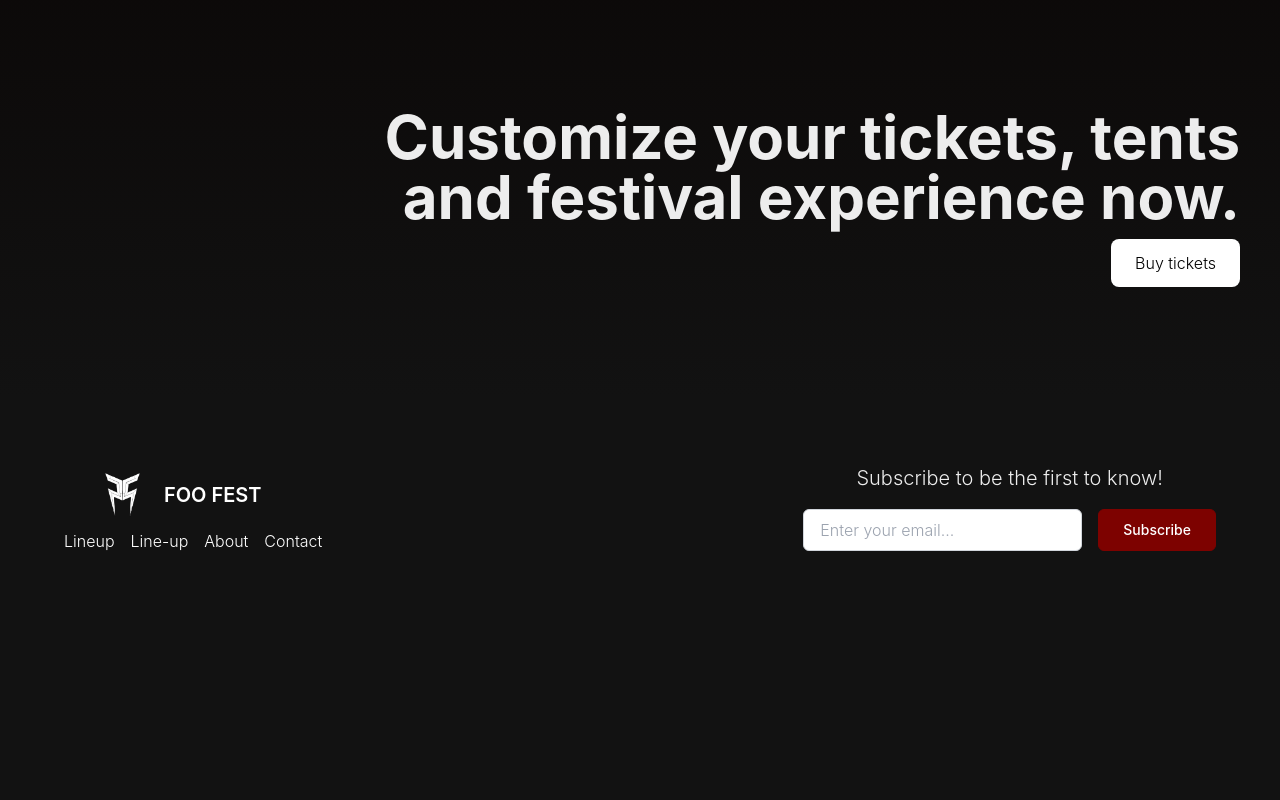
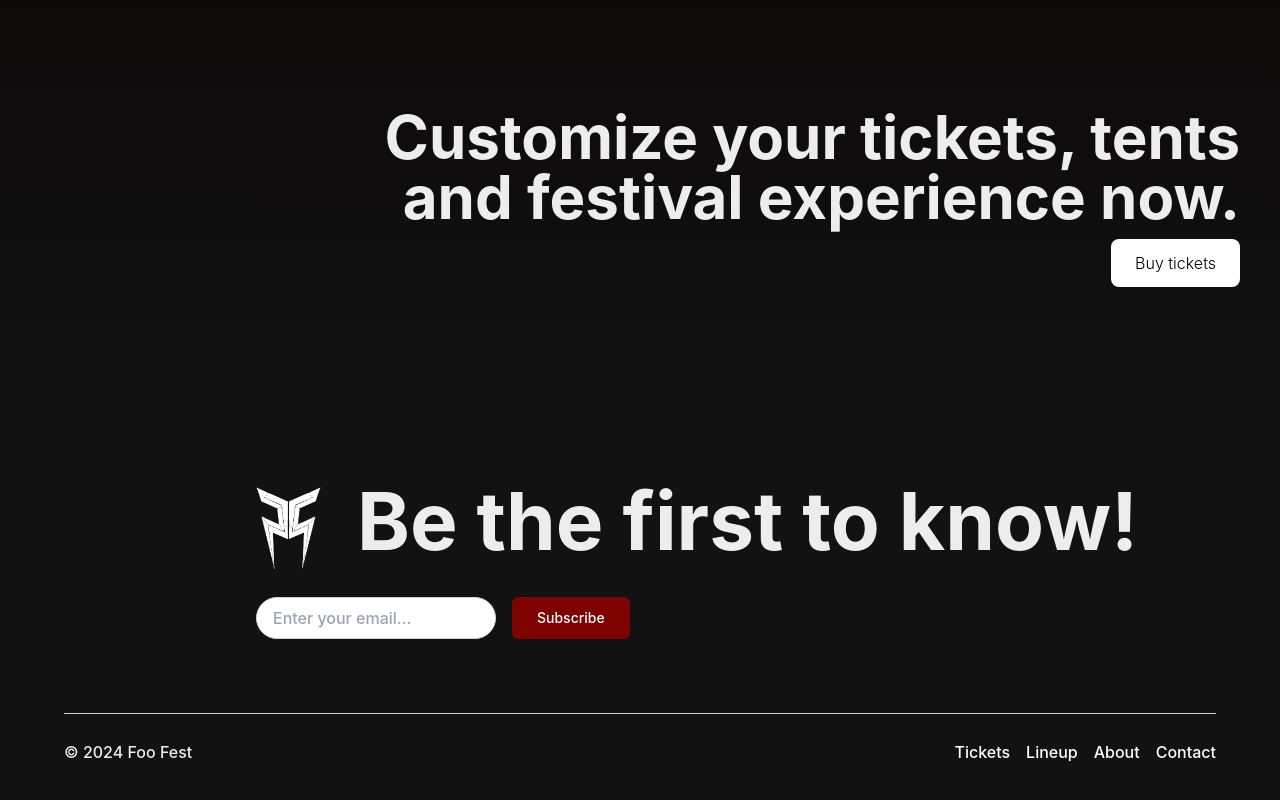
Before and after one commit to espi0001/t15-exam-project-forbedringer, a Next.js app: page / in a window 1280 px wide. Shown: the part 1203-2003 px from the top of the page. Before the commit the page ends 1820 px from the top, so only its background shows below. Built offline with nearby package versions, Linux system fonts and the light colour scheme; a web font is replaced by a local one.

Commit message:
Foreløbig opdatering af footer layout + styling

```diff
--- a/src/components/Footer.jsx
+++ b/src/components/Footer.jsx
@@ -8,19 +8,31 @@ import { Button } from "./ui/Button";
 const Footer = () => {
   return (
     //   mx-[20px] lg:mx-[64px] py-[64px] lg:py-[112px]
-    <footer className="mx-[20px] lg:mx-[64px] py-[64px] flex flex-col lg:flex-row justify-between items-center gap-[40px]">
-      <section className="flex flex-col items-center">
+    <footer className="mx-[20px] lg:mx-[64px] py-[64px] flex flex-col justify-between gap-[10px] font-medium">
+      <section className="flex lg:flex-col justify-between ml-48 mb-12">
         <div className="flex items-center gap-1">
-          <Image src={Logo} width={35} alt="logo" />
-          <h4 className="text-white text-xl m-5 font-semibold">FOO FEST</h4>
+          <Image src={Logo} width={65} alt="logo" />
+          {/* <h4 className="text-white text-xl m-5 font-semibold">FOO FEST</h4> */}
+          <h6 className="mb-4 text-[5rem] font-bold ml-8">Be the first to know!</h6>
         </div>
+        <form className="flex gap-4 w-full">
+          <input type="email" placeholder="Enter your email..." alt="Email entering form-field" className="w-1/4 px-4 py-2 rounded-full border border-gray-300 text-black focus:outline-none focus:ring-2 focus:ring-gray-500 transition-all duration-300" />
+          <Button type="submit" size="lg" alt="Button to click to subscribe with chosen email" variant="secondary" className="focus:ring-2 focus:ring-gray-500">
+            Subscribe
+          </Button>
+        </form>
+      </section>
 
-        <ul className="flex flex-wrap gap-4 justify-center">
+      <hr className="w-full border-t border-gray-300 my-4" />
+
+      <section id="Footer" className="flex justify-between text-[1rem]">
+        <p className="text-[1rem]">© 2024 Foo Fest</p>
+        <ul className="flex flex-wrap gap-4">
           <li>
-            <NavigationLink href={"/Tickets"} text={"Lineup"} />
+            <NavigationLink href={"/Tickets"} text={"Tickets"} />
           </li>
           <li>
-            <NavigationLink href={"/lineup"} text={"Line-up"} />
+            <NavigationLink href={"/lineup"} text={"Lineup"} />
           </li>
           <li>
             <NavigationLink href={"/about"} text={"About"} />
@@ -30,18 +42,6 @@ const Footer = () => {
           </li>
         </ul>
       </section>
-
-      <hr className="w-full border-t border-gray-300 my-4 lg:hidden" />
-
-      <section id="Footer" className="flex flex-col items-center">
-        <h6 className="mb-4 text-center">Subscribe to be the first to know!</h6>
-        <form className="flex gap-4 w-full ">
-          <input type="email" placeholder="Enter your email..." alt="Email entering form-field" className="w-full px-4 py-2 rounded-md border border-gray-300 text-black focus:outline-none focus:ring-2 focus:ring-gray-500 transition-all duration-300" />
-          <Button type="submit" size="lg" alt="Button to click to subscribe with chosen email" variant="secondary" className="focus:ring-2 focus:ring-gray-500">
-            Subscribe
-          </Button>
-        </form>
-      </section>
     </footer>
   );
 };
```
